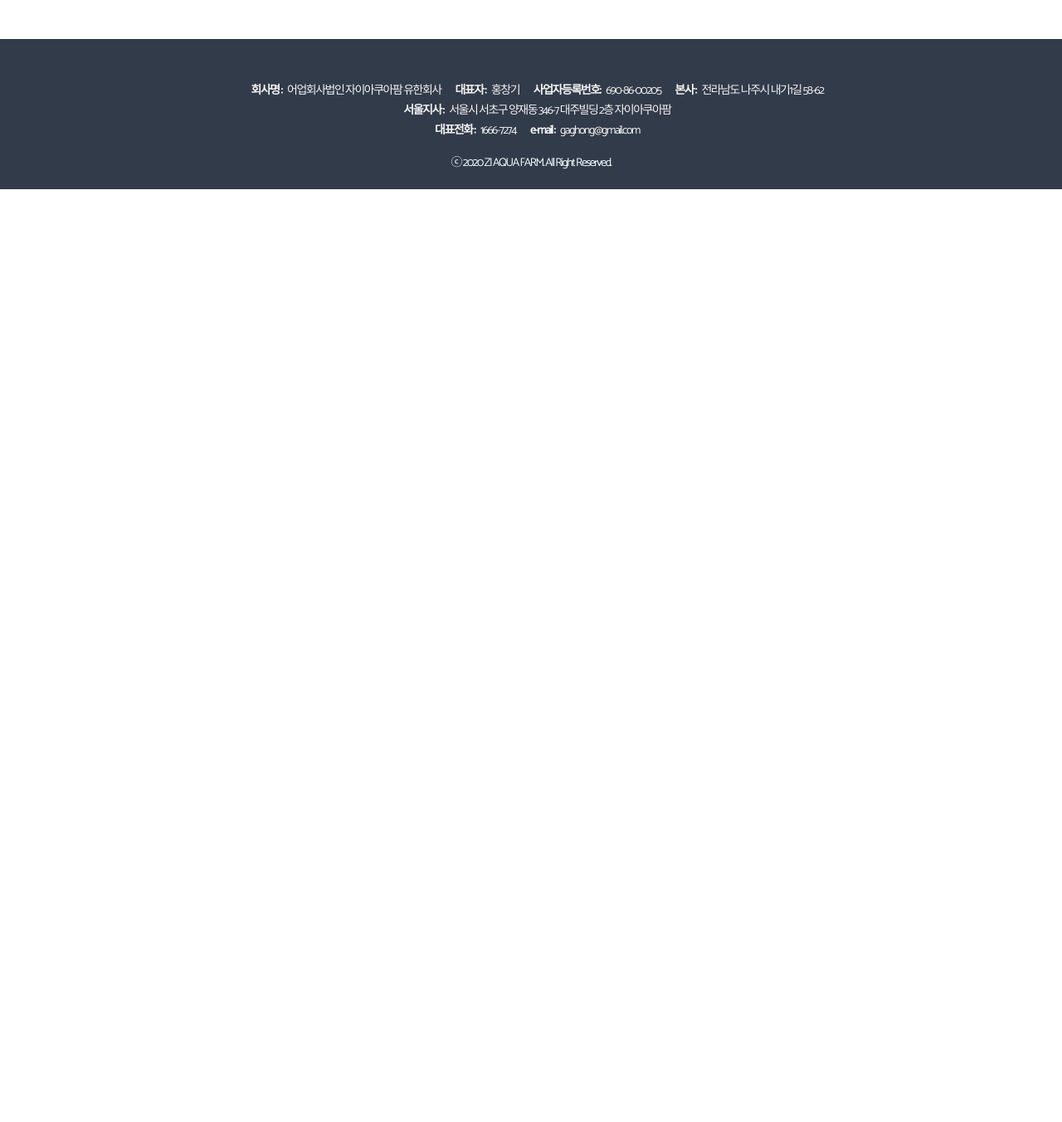
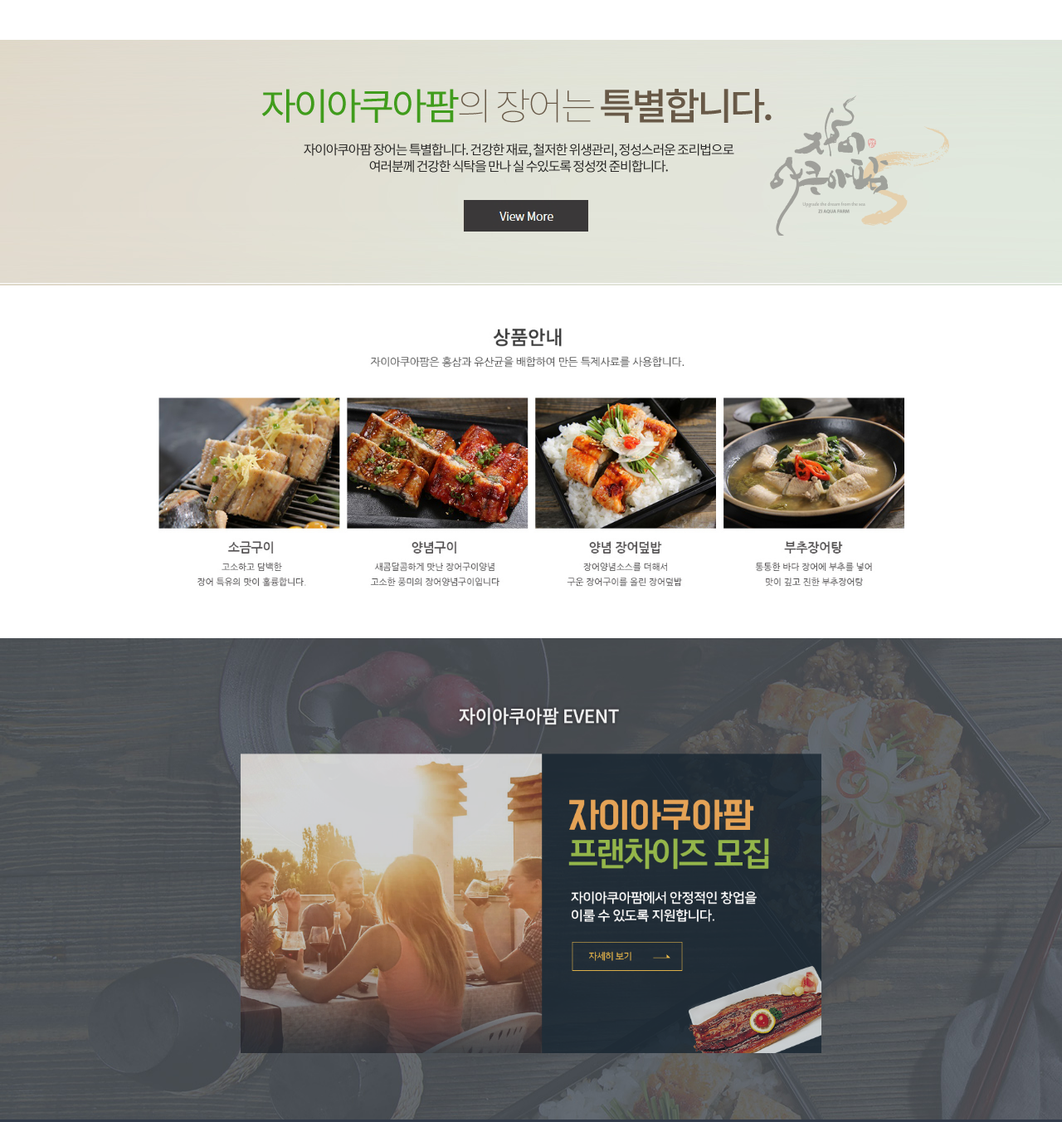
Before and after one commit to Yooninsun/aquafarm, a plain HTML site: page index.html in a window 1280 px wide. Shown: the part 1045-2397 px from the top of the page at 83% size. Before the commit the page ends 1273 px from the top, so only its background shows below. Drawn offline with Linux system fonts and the light colour scheme.

Commit message:
메인페이지완성

```diff
--- a/css/main.css
+++ b/css/main.css
@@ -66,3 +66,34 @@
      /* 무대 공간에 보여지는  슬라이드, slidesToShow */ opacity:1; transform: scale(0.8); }
    .article1 .slick-slide.slick-active.slick-current {
       /* 무대 중앙에 있는 슬라이드 하나 */  opacity:1;  transform:scale(1) }
+
+
+   .article2 {
+     background-image:url(../image/banner02_bg.jpg);
+     margin: 0 auto;
+     padding: 60px 0;
+   }
+   .article2 img {
+     display: block;
+     margin: 0 auto;
+   }
+   .article3 {
+     margin: 0 auto;
+     padding: 50px 0;
+   }
+   .article3 img {
+     display: block;
+     width: 900px;
+     margin: 0 auto;
+   }
+
+   .article4 {
+     background-image: url(../image/banner03_bg.jpg);
+     margin: 0 auto;
+     padding: 50px 0;
+   }
+   .article4 img {
+     display: block;
+     width: 700px;
+     margin: 30px auto;
+   }
--- a/main.html
+++ b/main.html
@@ -26,13 +26,25 @@
         </div>
       </div>
       <div class="article2">
-
+        <div class="banner1 row">
+          <a href="#">
+            <img src="image/banner02.png" alt="배너이미지">
+          </a>
+        </div>
       </div>
       <div class="article3">
-
+        <div class="product row">
+          <a href="#">
+            <img src="image/product_img.jpg" alt="제품소개이미지">
+          </a>
+        </div>
       </div>
       <div class="article4">
-
+        <div class="event row">
+          <a href="#">
+            <img src="image/banner03.png" alt="이벤트이미지">
+          </a>
+        </div>
       </div>
     </section>
   </div>
```
Lines whose indentation alone changed are shown as unchanged.
